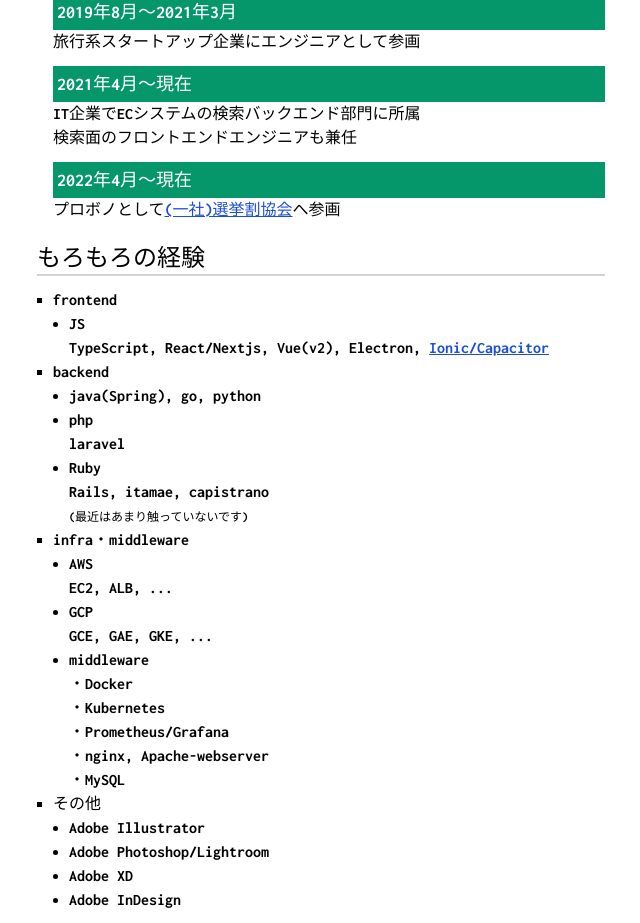
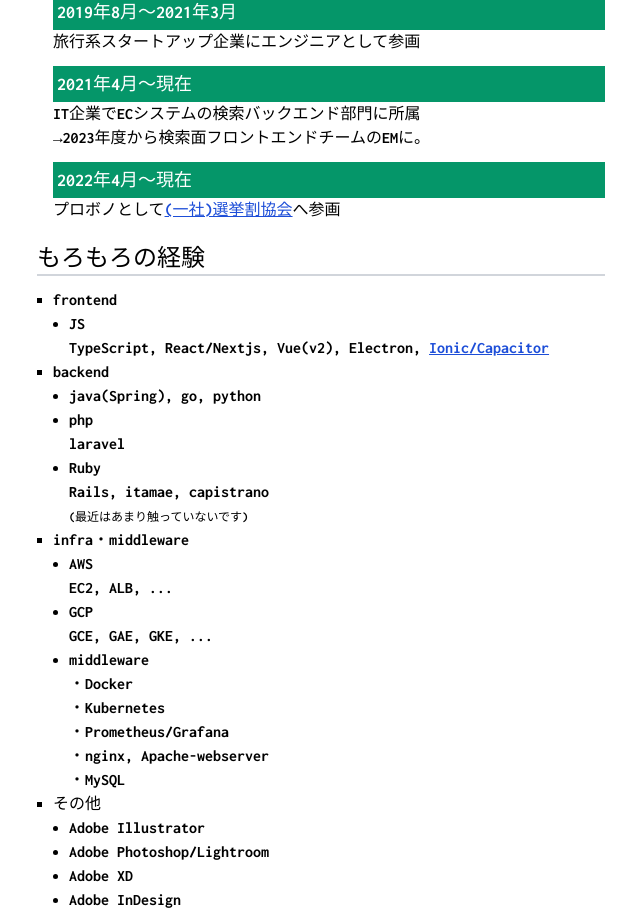
Before and after one commit to up-tri/up-tri.me, a Next.js app: page / in a window 1280 px wide. Shown: the part 1594-2517 px from the top of the page, without its empty margins (319-959 px from the left). Built offline with nearby package versions, Linux system fonts and the light colour scheme.

Commit message:
マネージャー

```diff
--- a/src/pages/index.tsx
+++ b/src/pages/index.tsx
@@ -180,7 +180,7 @@ const HomePage: NextPage = () => {
                 2021年4月〜現在
               </h3>
               <p>IT企業でECシステムの検索バックエンド部門に所属</p>
-              <p>検索面のフロントエンドエンジニアも兼任</p>
+              <p>→2023年度から検索面フロントエンドチームのEMに。</p>
             </li>
             <li className='mb-3'>
               <h3 className='p-1 text-bold text-lg bg-green-600 text-white'>
```
